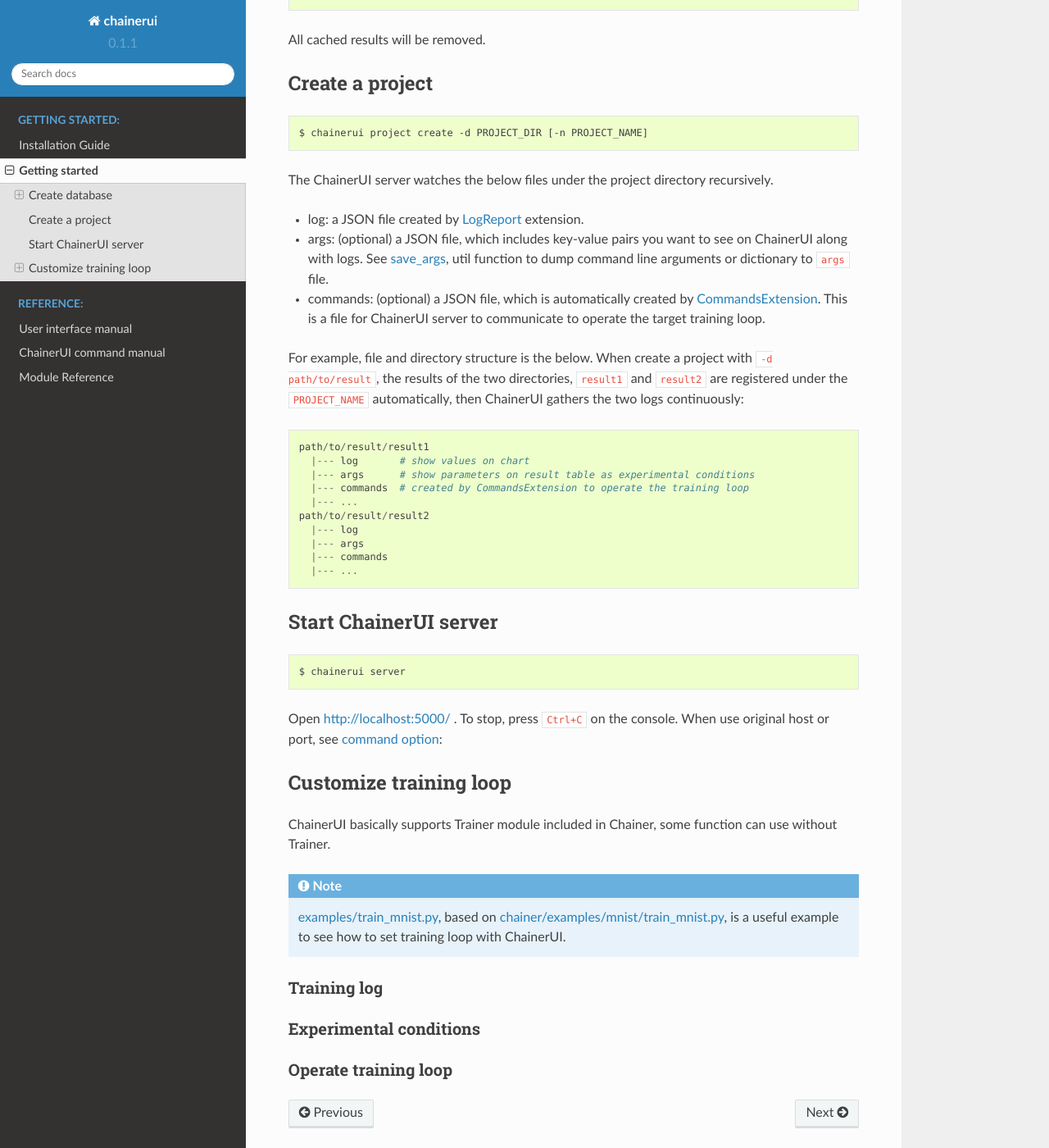
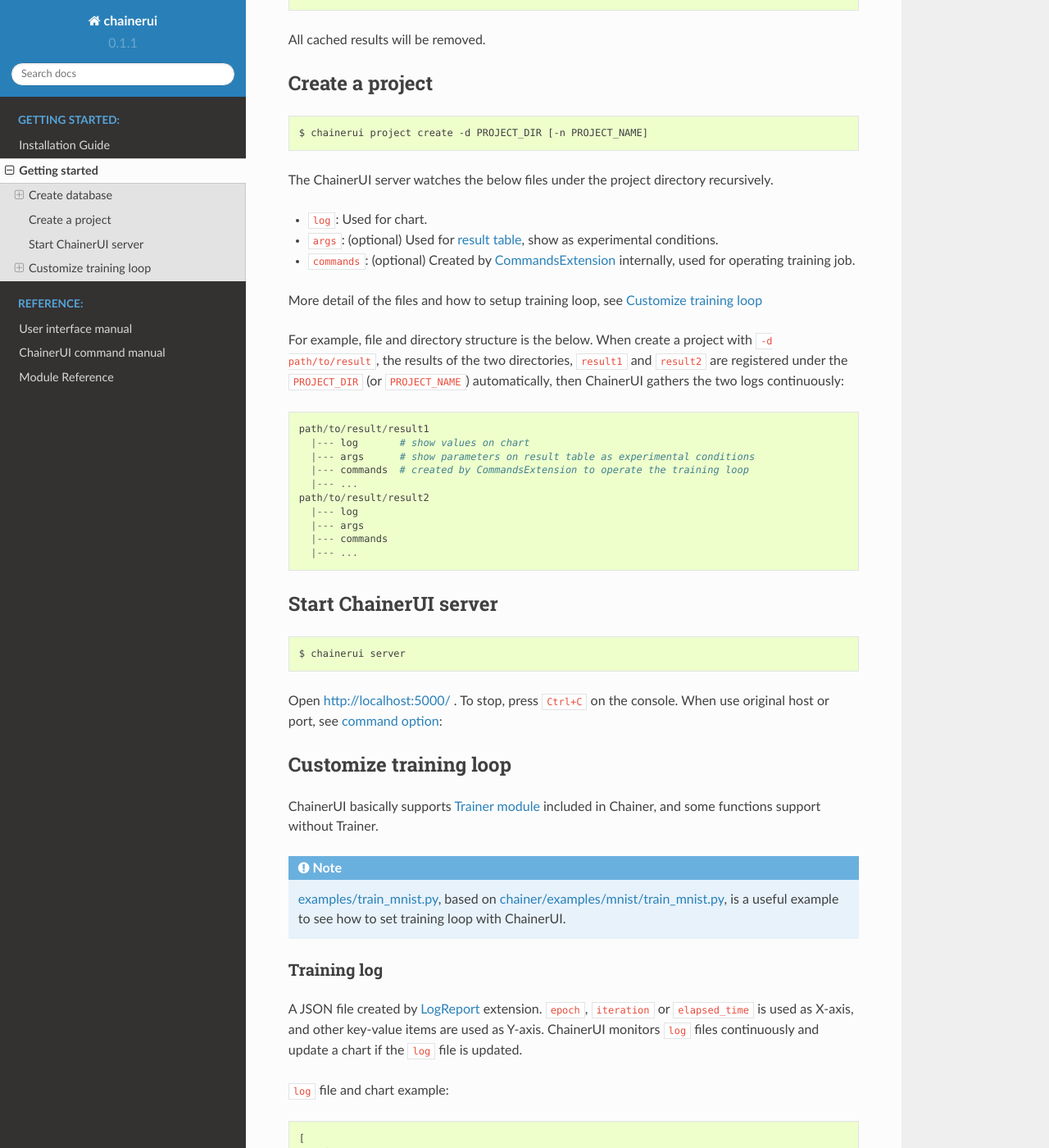
Before and after one commit to chainer/chainerui, a Sphinx documentation site: the page built from docs/source/getstart.rst, in a window 1280 px wide and 1400 px high, scrolled down 427 px. Shown: the whole window at 82% size. Built offline with Sphinx 7.4.7 and the Read the Docs theme 2.0.0, drawn with Linux system fonts in a browser that asks for light colours; some of the changed text lies outside the part shown.

Commit message:
improve a session of custom training loop

```diff
--- a/docs/source/getstart.rst
+++ b/docs/source/getstart.rst
@@ -31,11 +31,13 @@ Create a project
 
 The ChainerUI server watches the below files under the project directory recursively.
 
-* log: a JSON file created by `LogReport <https://docs.chainer.org/en/v3/reference/generated/chainer.training.extensions.LogReport.html>`__ extension.
-* args: (optional) a JSON file, which includes key-value pairs you want to see on ChainerUI along with logs. See :ref:`save_args <module_save_args>`, util function to dump command line arguments or dictionary to ``args`` file.
-* commands: (optional) a JSON file, which is automatically created by :ref:`CommandsExtension <module_command_extension>`. This is a file for ChainerUI server to communicate to operate the target training loop.
+* ``log``: Used for chart.
+* ``args``: (optional) Used for :ref:`result table <ui_training_job_table>`, show as experimental conditions.
+* ``commands``: (optional) Created by :ref:`CommandsExtension <module_command_extension>` internally, used for operating training job.
 
-For example, file and directory structure is the below. When create a project with ``-d path/to/result``, the results of the two directories, ``result1`` and ``result2`` are registered under the ``PROJECT_NAME`` automatically, then ChainerUI gathers the two logs continuously::
+More detail of the files and how to setup training loop, see :ref:`getstart_customize_training_loop`
+
+For example, file and directory structure is the below. When create a project with ``-d path/to/result``, the results of the two directories, ``result1`` and ``result2`` are registered under the ``PROJECT_DIR`` (or ``PROJECT_NAME``) automatically, then ChainerUI gathers the two logs continuously::
 
   path/to/result/result1
     |--- log       # show values on chart
@@ -58,11 +60,12 @@ Start ChainerUI server
 
 Open http://localhost:5000/ . To stop, press ``Ctrl+C`` on the console. When use original host or port, see :ref:`command option <cmd_server>`:
 
+.. _getstart_customize_training_loop:
 
 Customize training loop
 -----------------------
 
-ChainerUI basically supports Trainer module included in Chainer, some function can use without Trainer.
+ChainerUI basically supports `Trainer module <https://docs.chainer.org/en/stable/tutorial/trainer.html>`__ included in Chainer, and some functions support without Trainer.
 
 .. note::
 
@@ -71,8 +74,87 @@ ChainerUI basically supports Trainer module included in Chainer, some function c
 Training log
 ~~~~~~~~~~~~
 
+A JSON file created by `LogReport <https://docs.chainer.org/en/v3/reference/generated/chainer.training.extensions.LogReport.html>`__ extension. ``epoch``, ``iteration`` or ``elapsed_time`` is used as X-axis, and other key-value items are used as Y-axis. ChainerUI monitors ``log`` files continuously and update a chart if the ``log`` file is updated.
+
+``log`` file and chart example::
+
+  [
+      {
+          "main/loss": 0.1933198869228363,
+          "validation/main/loss": 0.09147150814533234,
+          "iteration": 600,
+          "elapsed_time": 16.052587032318115,
+          "epoch": 1,
+          "main/accuracy": 0.9421835541725159,
+          "validation/main/accuracy": 0.9703000783920288
+      },
+      {
+          "main/loss": 0.07222291827201843,
+          "validation/main/loss": 0.08141259849071503,
+          "iteration": 1200,
+          "elapsed_time": 19.54666304588318,
+          "epoch": 2,
+          "main/accuracy": 0.9771820902824402,
+          "validation/main/accuracy": 0.975399911403656
+      },
+      ...
+  ]
+
+.. image:: ../images/chart_with_y_sample.png
+
 Experimental conditions
 ~~~~~~~~~~~~~~~~~~~~~~~
 
+A JSON file, which includes key-value pairs you want to see on ChainerUI along with logs. See :ref:`save_args <module_save_args>`, util function to dump command line arguments or dictionary to ``args`` file.
+
+Setup example:
+
+.. code-block:: python
+
+  # [ChainerUI] import chainerui util function
+  from chainerui.utils import save_args
+
+  def main():
+      parser.add_argument('--out', '-o', default='result',
+                          help='Directory to output the result')
+      args = parser.parse_args()
+
+      # [ChainerUI] save 'args' to show experimental conditions
+      save_args(args, args.out)
+
+``args`` file and table example::
+
+  {
+      "resume": "",
+      "batchsize": 100,
+      "epoch": 20,
+      "frequency": -1,
+      "gpu": 0,
+      "unit": 1000,
+      "out": "results"
+  }
+
+.. image:: ../images/result_table_condition_sample.png
+
 Operate training loop
 ~~~~~~~~~~~~~~~~~~~~~
+
+A JSON file, which is automatically created by :ref:`CommandsExtension <module_command_extension>`, used for ChainerUI server to communicate to operate the target training loop.
+
+Setup example:
+
+.. code-block:: python
+
+  # [ChainerUI] import CommandsExtension
+  from chainerui.extensions import CommandsExtension
+
+  def main():
+      trainer = training.Trainer(updater, (args.epoch, 'epoch'), out=args.out)
+
+      # [ChainerUI] enable to send commands from ChainerUI
+      trainer.extend(CommandsExtension())
+
+
+Operation buttons are in :ref:`detail page <ui_detail_page>`, command view example:
+
+.. image:: ../images/detail_page_operation_block.png
```
Also changed, not shown: docs/source/reference/ui.rst (+8 -0 lines), docs/images/chart_with_y_sample.png (added), docs/images/detail_page_operation_block.png (added), docs/images/result_table_condition_sample.png (added).
